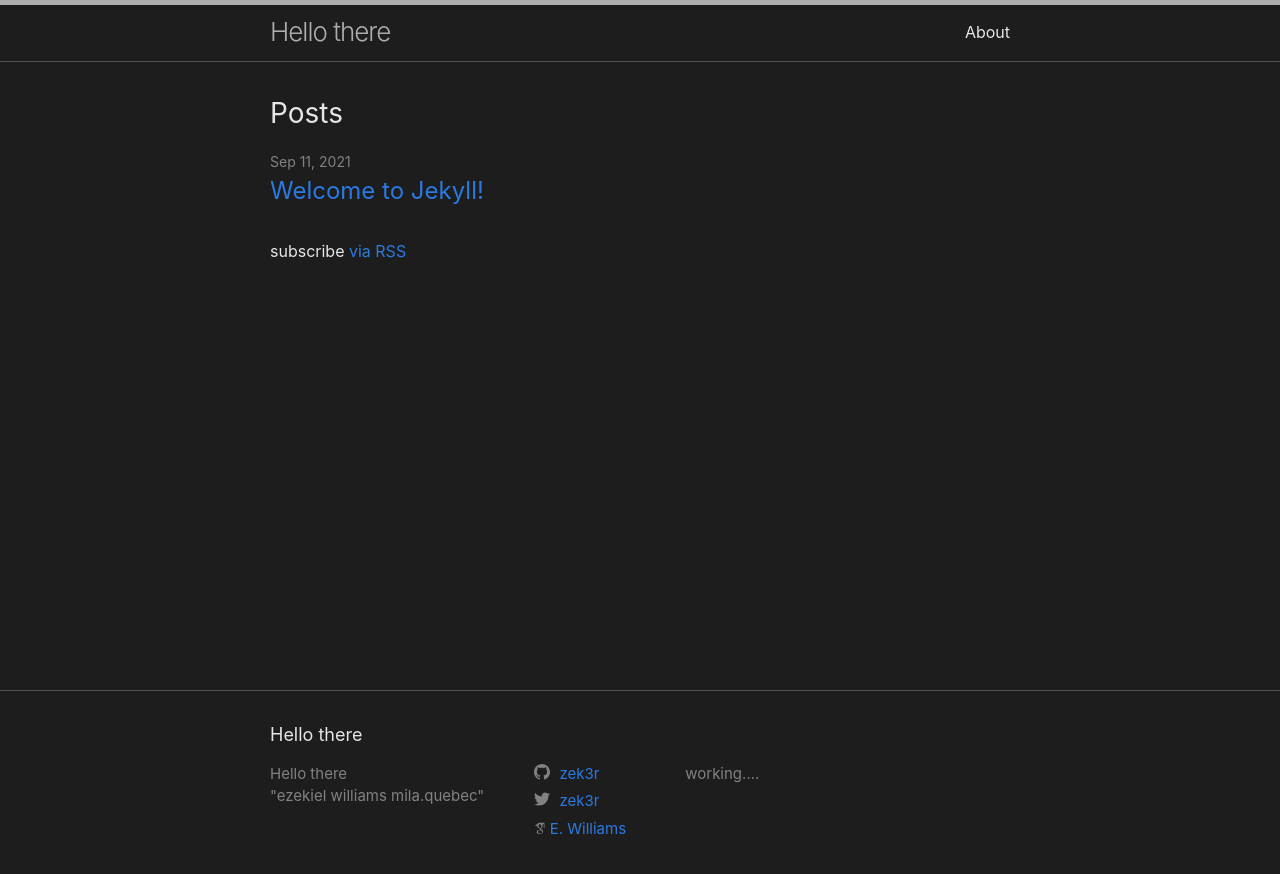
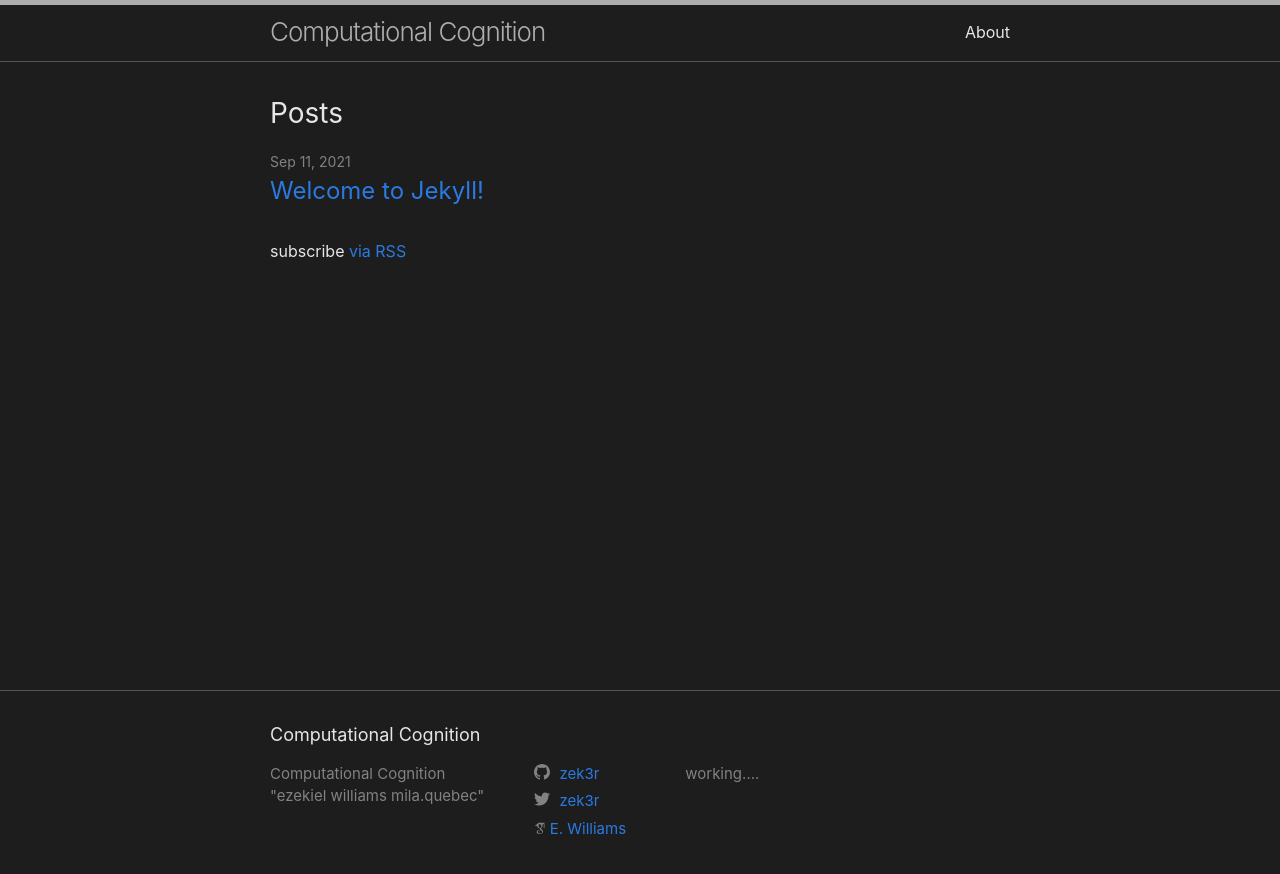
Before and after one commit to zek3r/zek3r.github.io, a Jekyll site: the page built from index.markdown, in a window 1280 px wide. Shown: the top 874 px of the page. Built offline with Jekyll 4.4.1, drawn with Linux system fonts in a browser that asks for light colours; some web fonts are replaced.

Commit message:
updating stuff...

```diff
--- a/_config.yml
+++ b/_config.yml
@@ -18,7 +18,7 @@
 # You can create any custom variable you would like, and they will be accessible
 # in the templates via {{ site.myvariable }}.
 
-title: Hello there
+title: Computational Cognition
 email: yes
 description: >- # this means to ignore newlines until "baseurl:"
   working....
```
